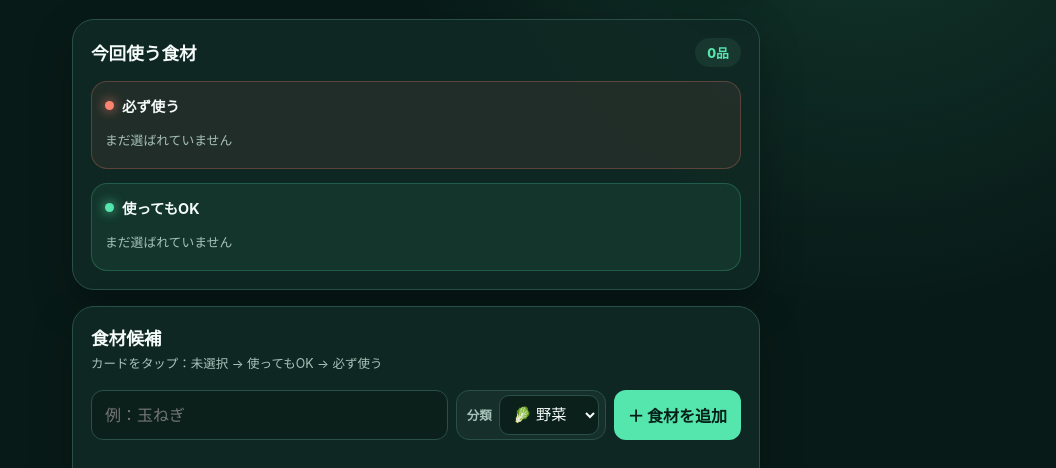
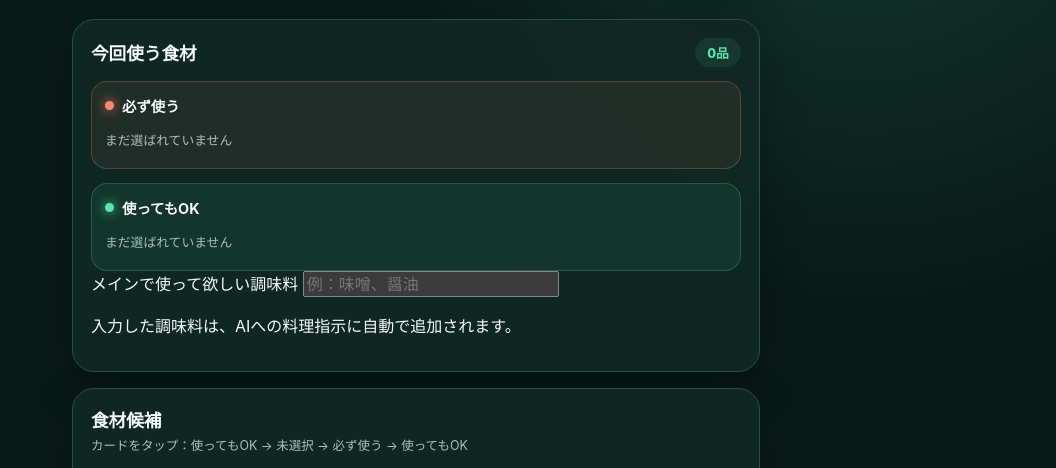
Before and after one commit to yuuuh26/fridge-ai-helper, a website: page index.html in a window 1280 px wide. Shown: the part 125-593 px from the top of the page, without its empty margins (224-1280 px from the left). Drawn offline with Linux system fonts and the light colour scheme.

Commit message:
Add main seasoning input

```diff
--- a/index.html
+++ b/index.html
@@ -11,7 +11,7 @@
   <link rel="manifest" href="./manifest.webmanifest">
   <link rel="icon" href="./icons/icon-192.png" sizes="192x192" type="image/png">
   <link rel="apple-touch-icon" href="./icons/icon-192.png">
-  <link rel="stylesheet" href="./styles.css?v=10">
+  <link rel="stylesheet" href="./styles.css?v=11">
 </head>
 <body>
   <main class="app-shell">
@@ -49,13 +49,25 @@
           <p class="empty-note">まだ選ばれていません</p>
         </div>
       </div>
+
+      <div class="seasoning-group">
+        <label for="main-seasonings">メインで使って欲しい調味料</label>
+        <input
+          id="main-seasonings"
+          type="text"
+          maxlength="120"
+          placeholder="例：味噌、醤油"
+          autocomplete="off"
+        >
+        <p class="seasoning-help">入力した調味料は、AIへの料理指示に自動で追加されます。</p>
+      </div>
     </section>
 
     <section class="pantry" aria-labelledby="pantry-heading">
       <div class="section-title-row pantry-title-row">
         <div>
           <h2 id="pantry-heading">食材候補</h2>
-          <p class="section-help">カードをタップ：未選択 → 使ってもOK → 必ず使う</p>
+          <p class="section-help">カードをタップ：使ってもOK → 未選択 → 必ず使う → 使ってもOK</p>
         </div>
       </div>
 
@@ -133,6 +145,6 @@
     </form>
   </dialog>
 
-  <script type="module" src="./app.js?v=10"></script>
+  <script type="module" src="./app.js?v=11"></script>
 </body>
 </html>
```
